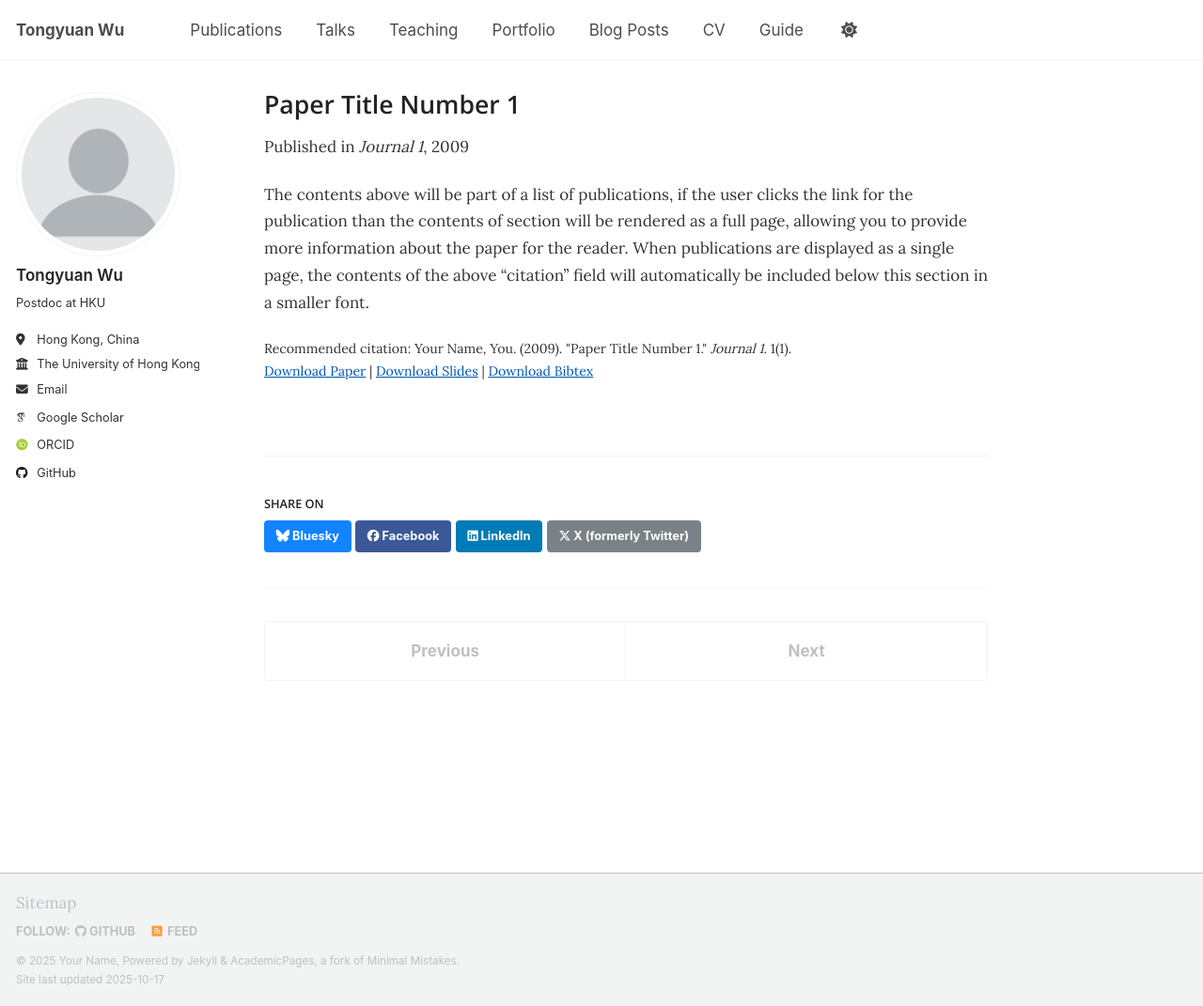
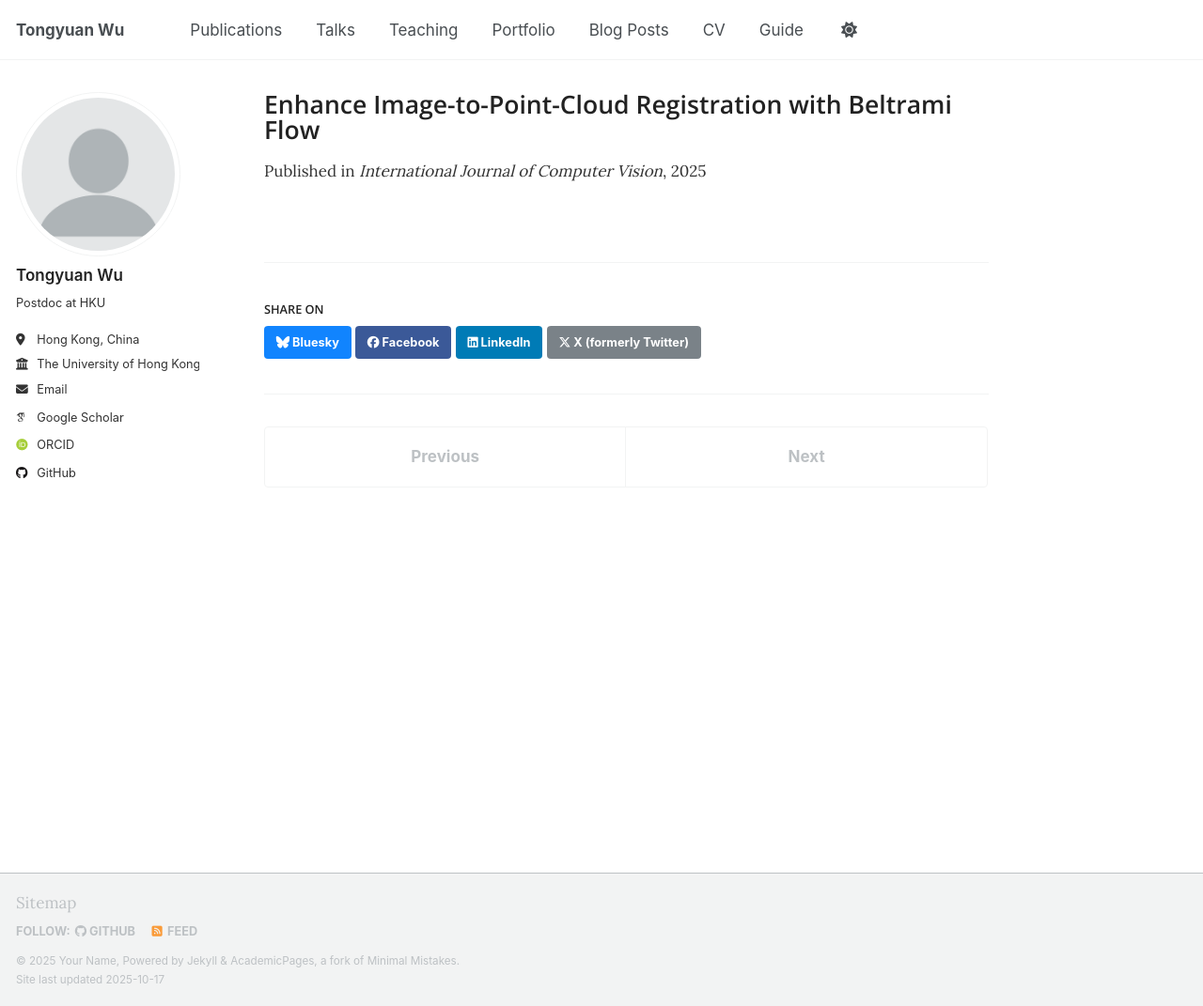
Before and after one commit to tongyuanwu/tongyuanwu.github.io, a Jekyll site: the page built from _publications/2009-10-01-paper-title-number-1.md, in a window 1280 px wide and 1071 px high. Shown: the whole window at 94% size. Built offline with Jekyll 4.4.1, drawn with Linux system fonts in a browser that asks for light colours; some web fonts are replaced; a script that is not in the unit is left out.

Commit message:
Update paper details and metadata for publication

```diff
--- a/_publications/2009-10-01-paper-title-number-1.md
+++ b/_publications/2009-10-01-paper-title-number-1.md
@@ -1,14 +1,11 @@
 ---
-title: "Paper Title Number 1"
-collection: publications
-category: manuscripts
-permalink: /publication/2009-10-01-paper-title-number-1
-excerpt: 'This paper is about the number 1. The number 2 is left for future work.'
-date: 2009-10-01
-venue: 'Journal 1'
-slidesurl: 'http://academicpages.github.io/files/slides1.pdf'
-paperurl: 'http://academicpages.github.io/files/paper1.pdf'
-bibtexurl: 'http://academicpages.github.io/files/bibtex1.bib'
-citation: 'Your Name, You. (2009). &quot;Paper Title Number 1.&quot; <i>Journal 1</i>. 1(1).'
+title: "Enhance Image-to-Point-Cloud Registration with Beltrami Flow"
+authors: Pei An, You Yang, Jiaqi Yang, Muyao Peng, Qiong Liu, Langliang Nan
+venue: International Journal of Computer Vision
+date: 2025-01-01
+doi: https://doi.org/10.1007/s11263-025-01634-7
+code: https://github.com/example/project
+image: /images/papers/paper1_thumb.jpg
+excerpt: >
+  We propose a Beltrami Flow framework for robust and efficient image-to-point-cloud registration, achieving state-of-the-art accuracy and speed.
 ---
-The contents above will be part of a list of publications, if the user clicks the link for the publication than the contents of section will be rendered as a full page, allowing you to provide more information about the paper for the reader. When publications are displayed as a single page, the contents of the above "citation" field will automatically be included below this section in a smaller font.
```
